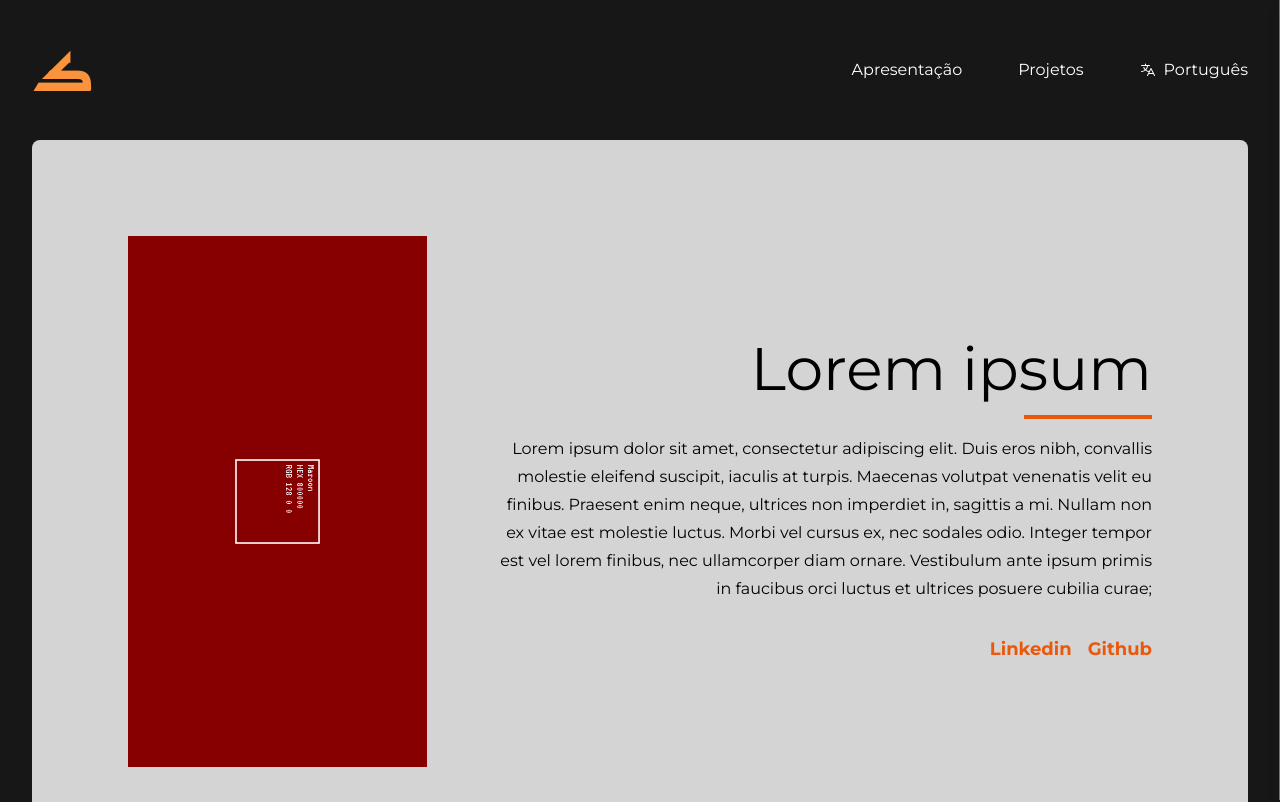
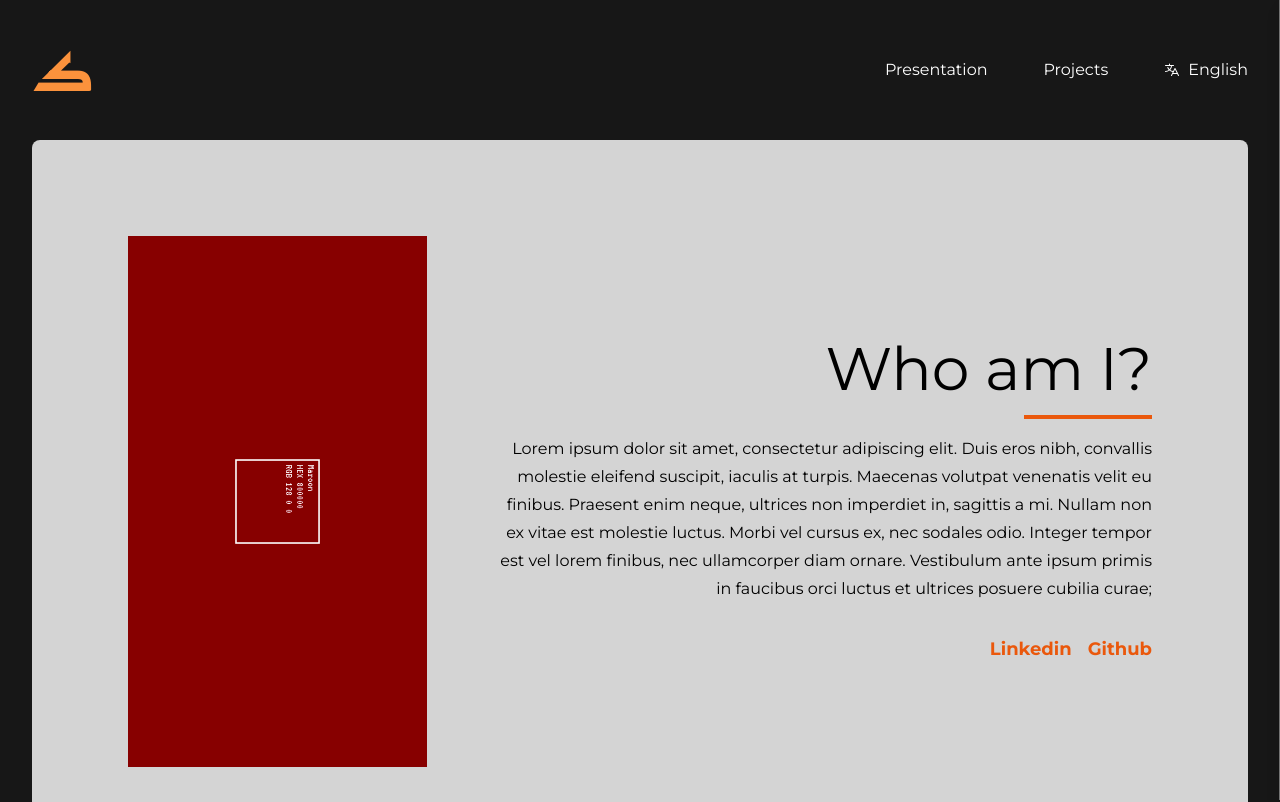
Before and after one commit to HenriqueMarcelo/portfolio, a React (Vite) app: page / in a window 1280 px wide. Shown: the top 802 px of the page. Built offline with nearby package versions, Linux system fonts and the light colour scheme.

Commit message:
feat: i18n

```diff
--- a/package.json
+++ b/package.json
@@ -11,9 +11,12 @@
   },
   "dependencies": {
     "@radix-ui/react-dropdown-menu": "^2.0.2",
+    "i18next": "^22.4.10",
+    "i18next-browser-languagedetector": "^7.0.1",
     "phosphor-react": "^1.4.1",
     "react": "^18.2.0",
-    "react-dom": "^18.2.0"
+    "react-dom": "^18.2.0",
+    "react-i18next": "^12.2.0"
   },
   "devDependencies": {
     "@rocketseat/eslint-config": "^1.2.0",
--- a/src/components/DropdownLanguage.tsx
+++ b/src/components/DropdownLanguage.tsx
@@ -1,30 +1,41 @@
 import * as DropdownMenu from '@radix-ui/react-dropdown-menu'
 import { ReactNode } from 'react'
+import { useTranslation } from 'react-i18next'
 
 interface DropdownProps {
   children: ReactNode
 }
 
 export function DropdownLanguage({ children }: DropdownProps) {
+  const { i18n } = useTranslation()
+
+  function handleChangeLanguage(language: string) {
+    i18n.changeLanguage(language)
+  }
+
   return (
     <DropdownMenu.Root>
       <DropdownMenu.Trigger className="flex items-center gap-2 hover:text-orange-300 transition-all">
         {children}
       </DropdownMenu.Trigger>
       <DropdownMenu.Portal>
-        <DropdownMenu.Content className="bg-neutral-200 rounded py-2 drop-shadow border-2 border-neutral-700 arrowOnTop">
+        <DropdownMenu.Content className="bg-neutral-200 rounded py-4 px-4 drop-shadow border-2 border-neutral-700 arrowOnTop">
           <DropdownMenu.Item
             asChild
             className="px-4 py-2 hover:bg-neutral-300 w-full text-left"
           >
-            <button>Português</button>
+            <button onClick={() => handleChangeLanguage('pt-BR')}>
+              Português
+            </button>
           </DropdownMenu.Item>
           <DropdownMenu.Separator className="block" />
           <DropdownMenu.Item
             asChild
             className="px-4 py-2 hover:bg-neutral-300 w-full text-left"
           >
-            <button>Inglês</button>
+            <button onClick={() => handleChangeLanguage('en-US')}>
+              English
+            </button>
           </DropdownMenu.Item>
         </DropdownMenu.Content>
       </DropdownMenu.Portal>
--- /dev/null
+++ b/src/libs/i18n/index.ts
@@ -0,0 +1,13 @@
+import i18n from 'i18next'
+import LanguageDetector from 'i18next-browser-languagedetector'
+import { initReactI18next } from 'react-i18next'
+
+import translations from '../locales'
+
+const i18nConfig = {
+  resources: translations,
+  fallbackLng: 'pt-BR',
+}
+
+i18n.use(LanguageDetector).use(initReactI18next).init(i18nConfig)
+export default i18n
--- /dev/null
+++ b/src/libs/locales/en-us.ts
@@ -0,0 +1,13 @@
+import { AppTranslationProps } from '.'
+
+export default {
+  translation: {
+    presentation: 'Presentation',
+    projects: 'Projects',
+    currentLanguage: 'English',
+
+    title: 'Who am I?',
+    description:
+      'Lorem ipsum dolor sit amet, consectetur adipiscing elit. Duis eros nibh, convallis molestie eleifend suscipit, iaculis at turpis. Maecenas volutpat venenatis velit eu finibus. Praesent enim neque, ultrices non imperdiet in, sagittis a mi. Nullam non ex vitae est molestie luctus. Morbi vel cursus ex, nec sodales odio. Integer tempor est vel lorem finibus, nec ullamcorper diam ornare. Vestibulum ante ipsum primis in faucibus orci luctus et ultrices posuere cubilia curae;',
+  },
+} as AppTranslationProps
--- /dev/null
+++ b/src/libs/locales/index.ts
@@ -0,0 +1,21 @@
+import ptBrTranslations from './pt-br'
+import enUsTranslations from './en-us'
+import { ResourceLanguage } from 'i18next'
+
+export interface AppTranslationProps extends ResourceLanguage {
+  translation: {
+    // Header
+    presentation: string
+    projects: string
+    currentLanguage: string
+
+    // Presentation
+    title: string
+    description: string
+  }
+}
+
+export default {
+  'pt-BR': ptBrTranslations,
+  'en-US': enUsTranslations,
+}
--- /dev/null
+++ b/src/libs/locales/pt-br.ts
@@ -0,0 +1,13 @@
+import { AppTranslationProps } from '.'
+
+export default {
+  translation: {
+    presentation: 'Apresentação',
+    projects: 'Projetos',
+    currentLanguage: 'Português',
+
+    title: 'Quem sou eu?',
+    description:
+      'Lorem ipsum dolor sit amet, consectetur adipiscing elit. Duis eros nibh, convallis molestie eleifend suscipit, iaculis at turpis. Maecenas volutpat venenatis velit eu finibus. Praesent enim neque, ultrices non imperdiet in, sagittis a mi. Nullam non ex vitae est molestie luctus. Morbi vel cursus ex, nec sodales odio. Integer tempor est vel lorem finibus, nec ullamcorper diam ornare. Vestibulum ante ipsum primis in faucibus orci luctus et ultrices posuere cubilia curae;',
+  },
+} as AppTranslationProps
--- a/src/main.tsx
+++ b/src/main.tsx
@@ -3,6 +3,8 @@ import ReactDOM from 'react-dom/client'
 import { MenuContextProvider } from './contexts/MenuContext'
 import Home from './Home'
 import './index.css'
+
+import './libs/i18n'
 
 ReactDOM.createRoot(document.getElementById('root') as HTMLElement).render(
   <React.StrictMode>
--- a/src/sections/Header.tsx
+++ b/src/sections/Header.tsx
@@ -2,8 +2,10 @@ import { List, Translate } from 'phosphor-react'
 import { useContext } from 'react'
 import { DropdownLanguage } from '../components/DropdownLanguage'
 import { MenuContext } from '../contexts/MenuContext'
+import { useTranslation } from 'react-i18next'
 
 export function Header() {
+  const { t } = useTranslation()
   const { toggle } = useContext(MenuContext)
 
   function handleToggleMenu() {
@@ -22,17 +24,17 @@ export function Header() {
               className="hover:text-orange-300 transition-all"
               href="#presentation"
             >
-              Apresentação
+              {t('presentation')}
             </a>
             <a
               className="hover:text-orange-300 transition-all"
               href="#projects"
             >
-              Projetos
+              {t('projects')}
             </a>
             <DropdownLanguage>
               <Translate size={16} weight="fill" />
-              Português
+              {t('currentLanguage')}
             </DropdownLanguage>
           </nav>
           <button className="sm:hidden" onClick={handleToggleMenu}>
--- a/src/sections/Presentation.tsx
+++ b/src/sections/Presentation.tsx
@@ -1,9 +1,12 @@
+import { useTranslation } from 'react-i18next'
 import maroon from '../assets/maroon.png'
 import silver from '../assets/silver.png'
 
 export function Presentantion() {
+  const { t } = useTranslation()
+
   return (
-    <section className="bg-neutral-900 pb-20">
+    <section className="bg-neutral-900 pb-20" id="presentation">
       <article className="container mx-auto ">
         <div className="p-8 sm:p-24 bg-neutral-300 rounded-lg mx-8">
           <div className="grid grid-cols-1 sm:grid-cols-3 gap-4 sm:gap-16">
@@ -13,20 +16,11 @@ export function Presentantion() {
             </div>
             <div className="col-span-2 text-right flex items-center justify-end">
               <div className="">
-                <h2 className="text-6xl">Lorem ipsum</h2>
+                <h2 className="text-6xl">{t('title')}</h2>
                 <hr className="h-1 w-32 my-4 bg-orange-600 border-0 mr-0 ml-auto"></hr>
                 <div className="flex">
-                  {/* <p className="w-0 flex-grow leading-7"> */}
                   <p className="leading-7">
-                    Lorem ipsum dolor sit amet, consectetur adipiscing elit.
-                    Duis eros nibh, convallis molestie eleifend suscipit,
-                    iaculis at turpis. Maecenas volutpat venenatis velit eu
-                    finibus. Praesent enim neque, ultrices non imperdiet in,
-                    sagittis a mi. Nullam non ex vitae est molestie luctus.
-                    Morbi vel cursus ex, nec sodales odio. Integer tempor est
-                    vel lorem finibus, nec ullamcorper diam ornare. Vestibulum
-                    ante ipsum primis in faucibus orci luctus et ultrices
-                    posuere cubilia curae;
+                    {t('description')}
                     <span className="flex gap-4 justify-end mt-8">
                       <a
                         href=""
```
Also changed, not shown: 1 other file (tests, documents, lock files or other folders).
